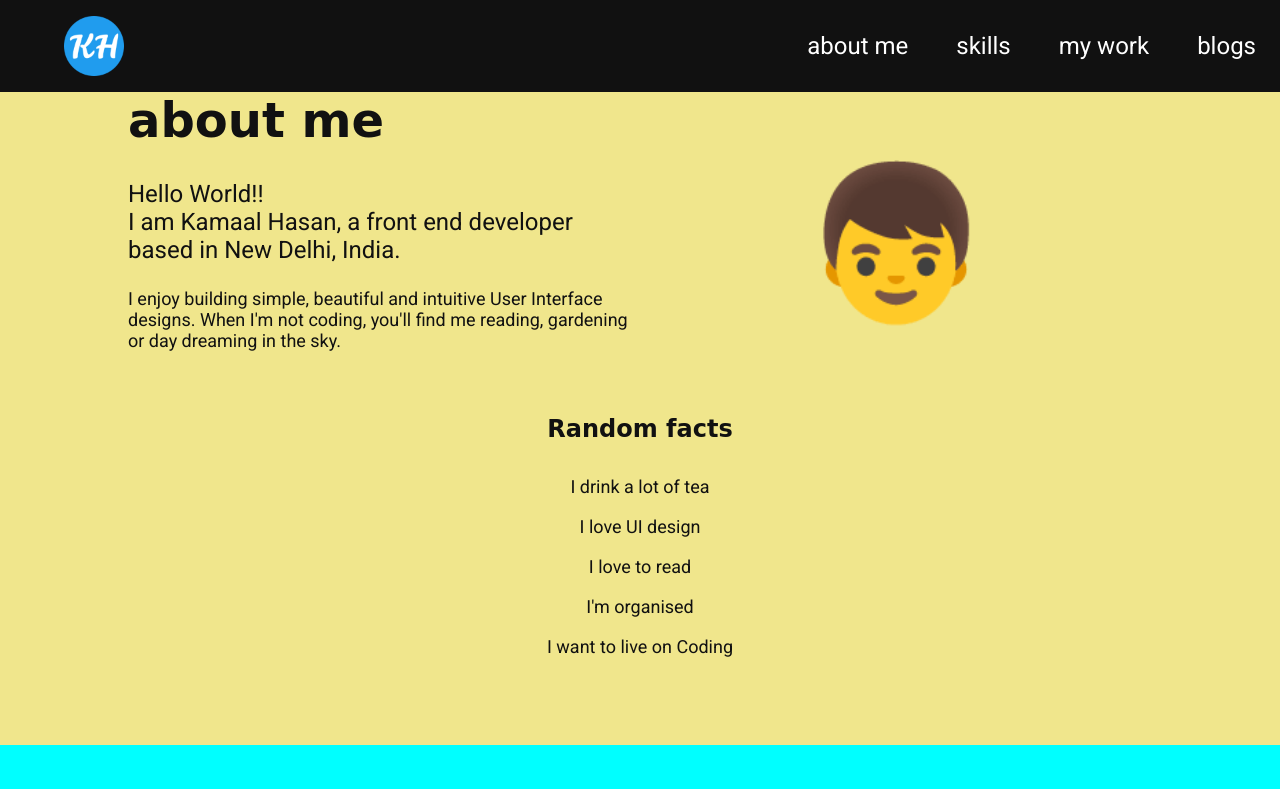
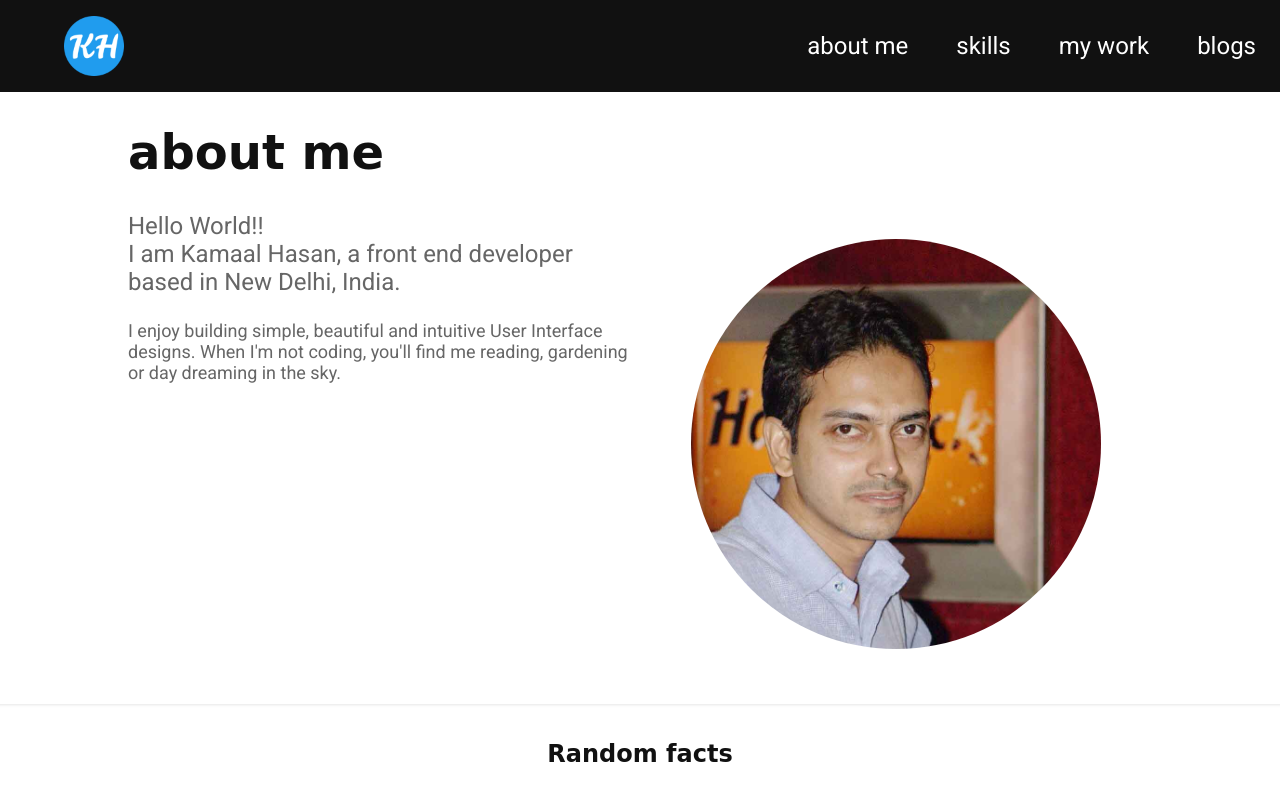
Before and after one commit to kamaalh/kamaalh.github.io, a plain HTML site: page index.html in a window 1280 px wide. Shown: the top 789 px of the page. Drawn offline with Linux system fonts and the light colour scheme; a web font is replaced by a local one.

Commit message:
add profile image

```diff
--- a/css/style.css
+++ b/css/style.css
@@ -17,6 +17,16 @@ body {
   text-rendering: optimizeLegibility;
 }
 
+.flex-container {
+  display: flex;
+  flex-direction: column;
+  justify-content: center;
+}
+
+.flex-item {
+  flex: 1;
+}
+
 ul {
   padding: 0;
 }
@@ -25,14 +35,38 @@ li {
   list-style: none;
 }
 
-.flex-container {
-  display: flex;
-  flex-direction: column;
-  justify-content: center;
+img {
+  width: 100%;
 }
 
-.flex-item {
-  width: 100%;
+.pad-10 {
+  padding: 10%;
+}
+
+.rounded {
+  border-radius: 50%;
+}
+
+.shadow {
+  box-shadow: inset 0px 1px 3px 0px rgba(0, 0, 0, 0.1);
+}
+
+h1,
+h2 {
+  font-size: 3rem;
+  font-family: "Baloo Paaji 2", cursive;
+  font-weight: 600;
+  margin-bottom: 0.5rem;
+}
+
+h2 {
+  font-size: 1.5rem;
+}
+
+p {
+  font-size: 1.125rem;
+  color: #666666;
+  font-size: 1.125rem;
 }
 
 .headerBG {
@@ -83,7 +117,7 @@ header nav li a {
 .logo {
   height: 40px;
   width: 40px;
-  background: url(images/logo.png) 0px 0px / contain no-repeat;
+  background: url(../media/images/logo.png) 0px 0px / contain no-repeat;
   display: inline-block;
   text-indent: -9999px;
   margin: 11px 0;
@@ -103,70 +137,47 @@ header nav li a {
 }
 
 .content {
-  /* padding: 60px 30px; */
+  padding-top: 62px;
 }
 
 .page {
-  height: 100vh;
-  padding: 60px 10%;
-}
-
-h1,
-h2 {
-  font-size: 3rem;
-  font-family: "Baloo Paaji 2", cursive;
-  font-weight: 600;
-  margin-bottom: 0.5rem;
-}
-
-h2 {
-  font-size: 1.5rem;
-}
-
-p {
-  font-size: 1.125rem;
-  /* color: #666666; */
-  font-size: 1.125rem;
+  padding: 30px 10%;
+  border-bottom: #dddddd solid 1px;
 }
 
 p.intro {
   font-size: 1.5rem;
 }
 
-.avatar {
-  font-size: 150px;
-  width: 100%;
-  display: block;
-  text-align: center;
+.frame {
+  background-color: #009fee;
+  padding: 12px 12px 6px;
+  border-radius: 10px;
 }
 
 .fact-list {
   text-align: center;
   line-height: 2.5rem;
-  margin-top: 2.5rem;
+  margin: 0 -14%;
+  padding-top: 10px;
+}
+
+.fact-list li {
+  color: #666;
 }
 
 #about {
-  background-color: khaki;
   height: auto;
 }
-#skills {
-  background-color: aqua;
-}
-#work {
-  background-color: blueviolet;
-}
+#skills,
+#work,
 #blogs {
-  background-color: coral;
+  height: 100vh;
 }
 
 @media only screen and (min-width: 830px) {
   .flex-container {
     flex-direction: row;
-  }
-
-  .flex-item {
-    width: 50%;
   }
 
   .headerBG {
--- a/index.html
+++ b/index.html
@@ -50,10 +50,12 @@
           <p>I enjoy building simple, beautiful and intuitive User Interface designs. When I'm not coding, you'll find me reading, gardening or day dreaming in the sky.</p>
         </div>
         <div class="flex-item">
-          <span class="avatar">&#x1F466</span>
+          <div class="pad-10">
+            <img src="./media/images/me.jpg" class="rounded"/>
+          </div>
         </div>
       </div>
-      <div class="fact-list">
+      <div class="fact-list shadow">
         <h2>Random facts</h2>
         <ul>
           <li>I drink a lot of tea</li>
```
Also changed, not shown: media/images/logo.png (renamed from css/images/logo.png), media/images/me.jpg (added).
